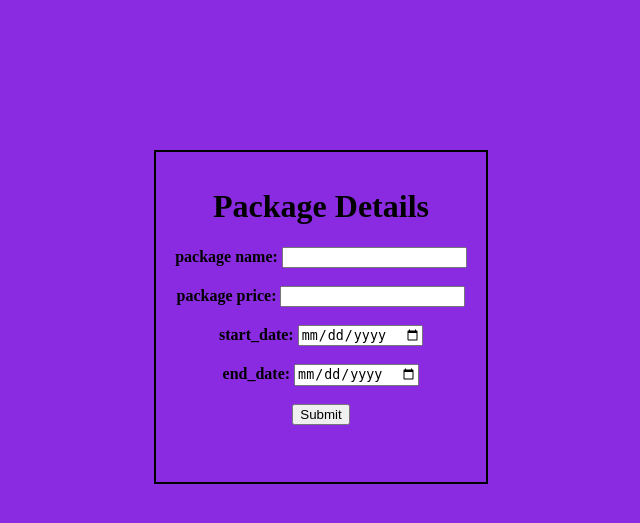
After one commit to samsuits/html-php-training, a PHP site: page /package.html in a window 1280 px wide. The commit adds this page. Shown: the top 523 px of the page, without its empty margins (319-959 px from the left). Run offline with PHP 8.4, Linux system fonts and the light colour scheme.

Commit message:
commit excercise

```diff
--- a/db-connection.php
+++ b/db-connection.php
@@ -3,15 +3,15 @@
 $hostname = 'localhost';
 $user     = 'root';
 $password = '';
-$database = 'login';
+$database = 'users';
 
 $conn = mysqli_connect($hostname, $user, $password, $database);
 
 if ($conn)
 {
-    echo 'Success';
+    echo ' Registered Successfully';
 }
 else
 {
-    echo 'failed';
+    echo 'Please Try again!';
 }
--- /dev/null
+++ b/package.html
@@ -0,0 +1,44 @@
+<!DOCTYPE html>
+<html lang="en">
+<head>
+    <meta charset="UTF-8">
+    <meta name="viewport" content="width=device-width, initial-scale=1.0">
+    <title>Restaurant</title>
+</head>
+<style>
+    .package{
+        height: 300px;
+        width:  300px;
+        text-align: center;
+        margin: auto;
+        margin-top: 150px;
+        padding: 15px;
+        border: 2px solid black;
+        background-color:blueviolet ;
+    }
+</style>
+<body bgcolor="blueviolet">
+    <form action="packages-registered.php" method="post">
+    <div class="package">
+        <h1>Package Details</h1>
+    <b><label>package name:</label></b>
+    <input type="text" name="name" required>
+    </br>
+    </br>
+    <b><label>package price:</label></b>
+    <input type="text" name="price" required>
+    </br>
+    </br>
+    <b><label>start_date:</label></b>
+    <input type="date" name="start" required>
+    </br>
+    </br>
+    <b><label>end_date:</label></b>
+    <input type="date" name="end" required>
+    </br>
+    </br>
+    <input type="submit" name="submit">
+    </div>
+    </form>
+</body>
+</html>
--- a/reg-retrieve.php
+++ b/reg-retrieve.php
@@ -22,6 +22,8 @@ $results = $conn->query($sql);
             <th>semester</th>
             <th>mobile</th>
             <th>address</th>
+            <th>edit</th>
+            <th>delete</th>
         </tr>
 
 
@@ -35,6 +37,8 @@ $results = $conn->query($sql);
             echo '<td>' . $result['semester'] . '</td>';
             echo '<td>' . $result['mobile'] . '</td>';
             echo '<td>' . $result['address'] . '</td>';
+            echo '<td><a href="#">Edit</a></td>';
+            echo '<td><a href="#">Delete</a></td>';
             echo '</tr>';
         }
 
```
Also changed, not shown: package-select.php (added, +49 -0 lines), packages-registered.php (added, +29 -0 lines).
